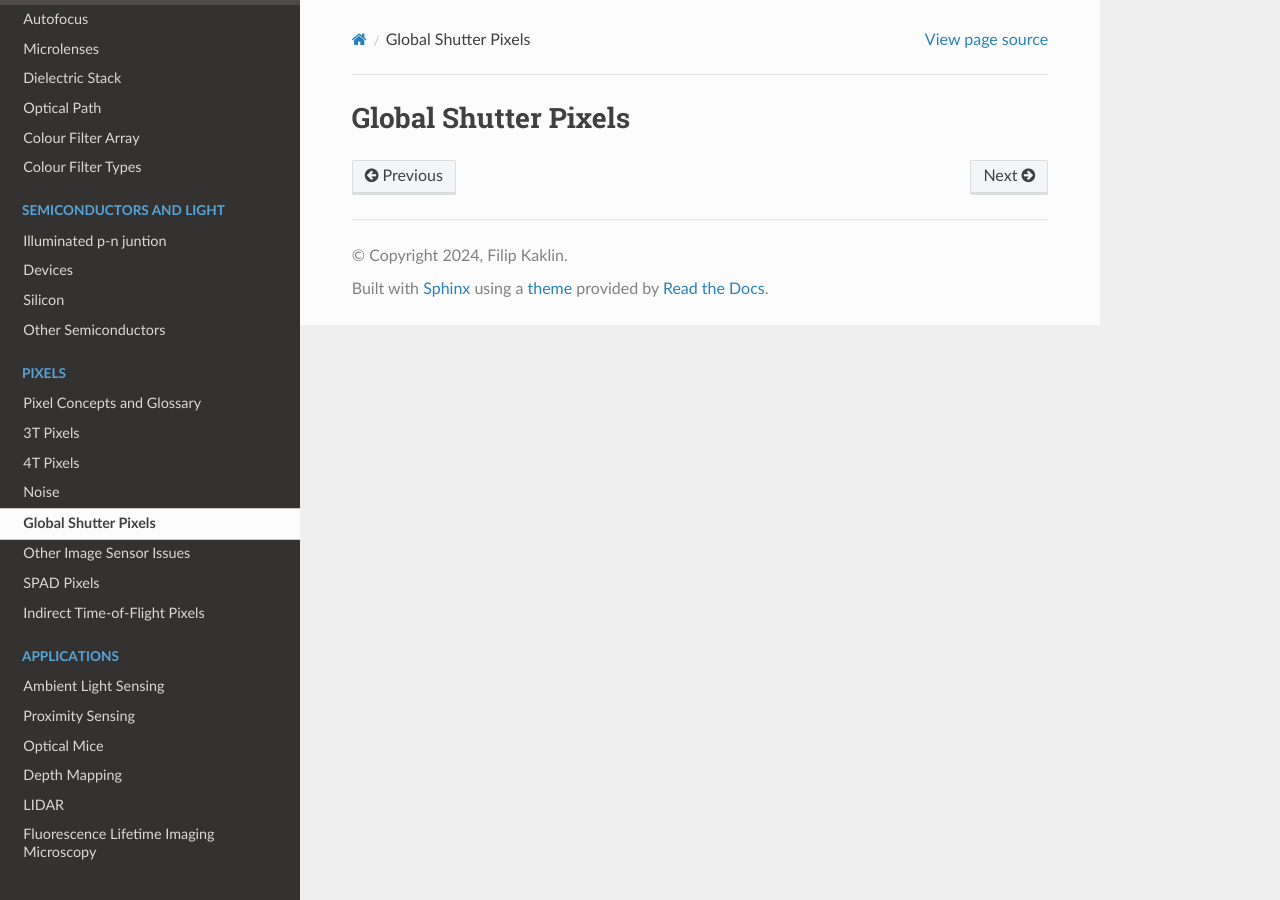
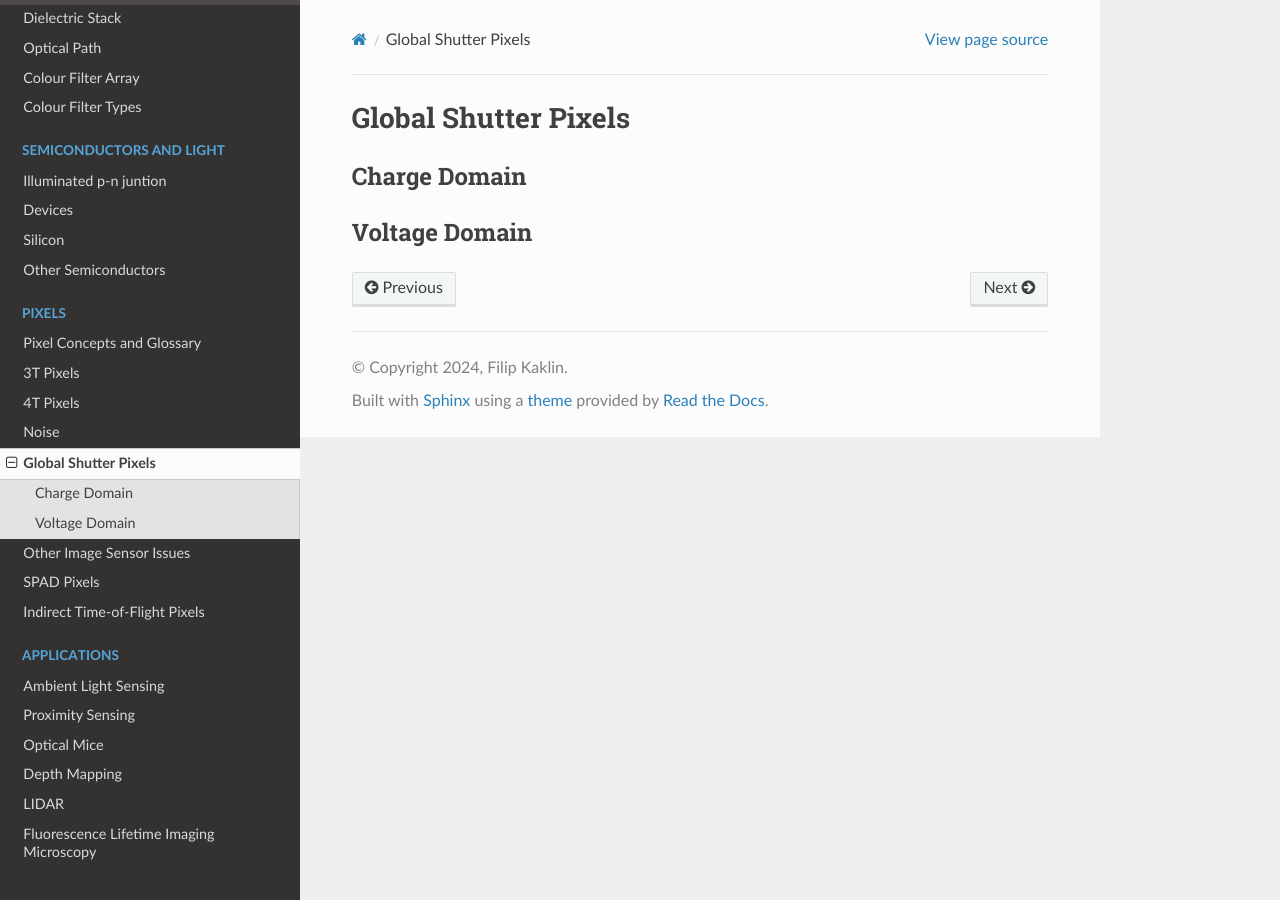
Before and after one commit to kaklin/digital-image-sensor-docs, a Sphinx documentation site: the page built from source/pixels/gs.rst, in a window 1280 px wide. Built offline with Sphinx 7.4.7 and the Read the Docs theme 2.0.0, drawn with Linux system fonts in a browser that asks for light colours.

Commit message:
Add sections on charge and voltage domain

```diff
--- a/source/pixels/gs.rst
+++ b/source/pixels/gs.rst
@@ -1,3 +1,9 @@
 =====================
 Global Shutter Pixels
 =====================
+
+Charge Domain
+-------------
+
+Voltage Domain
+--------------
```
